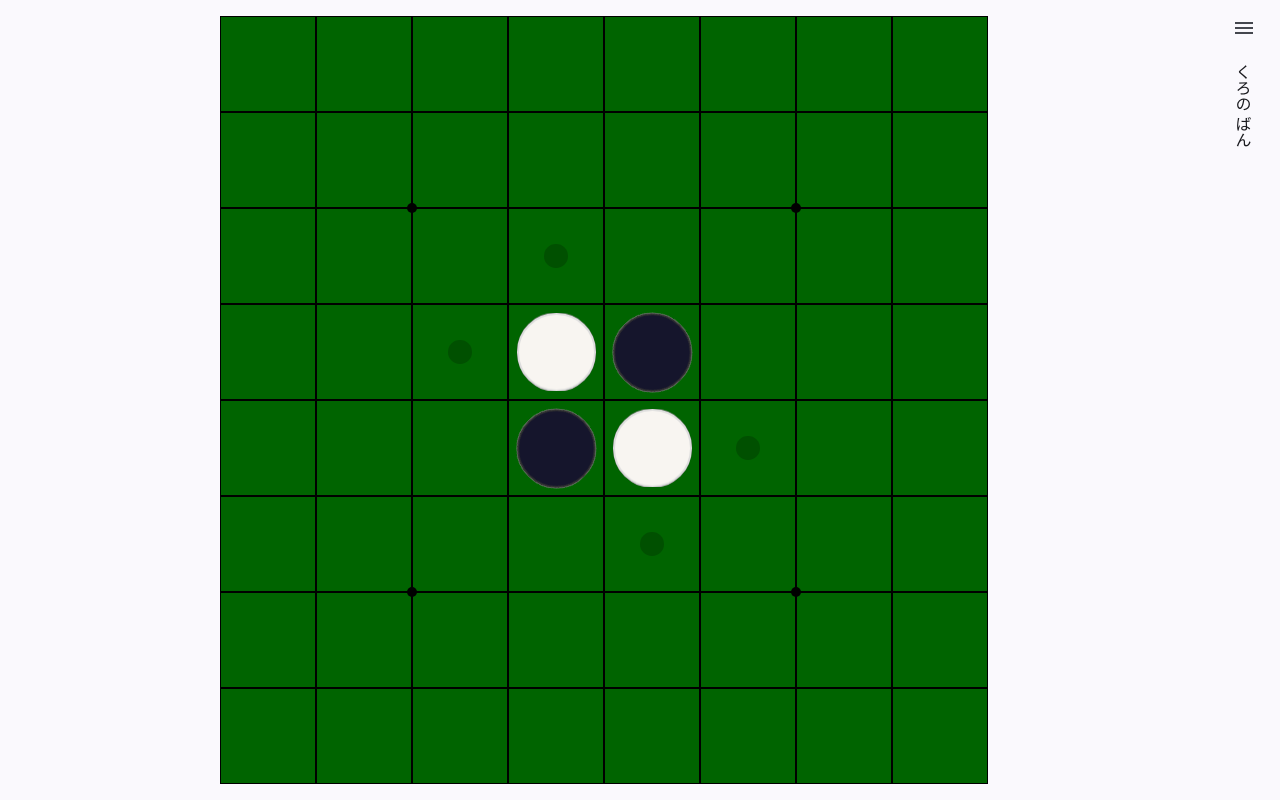
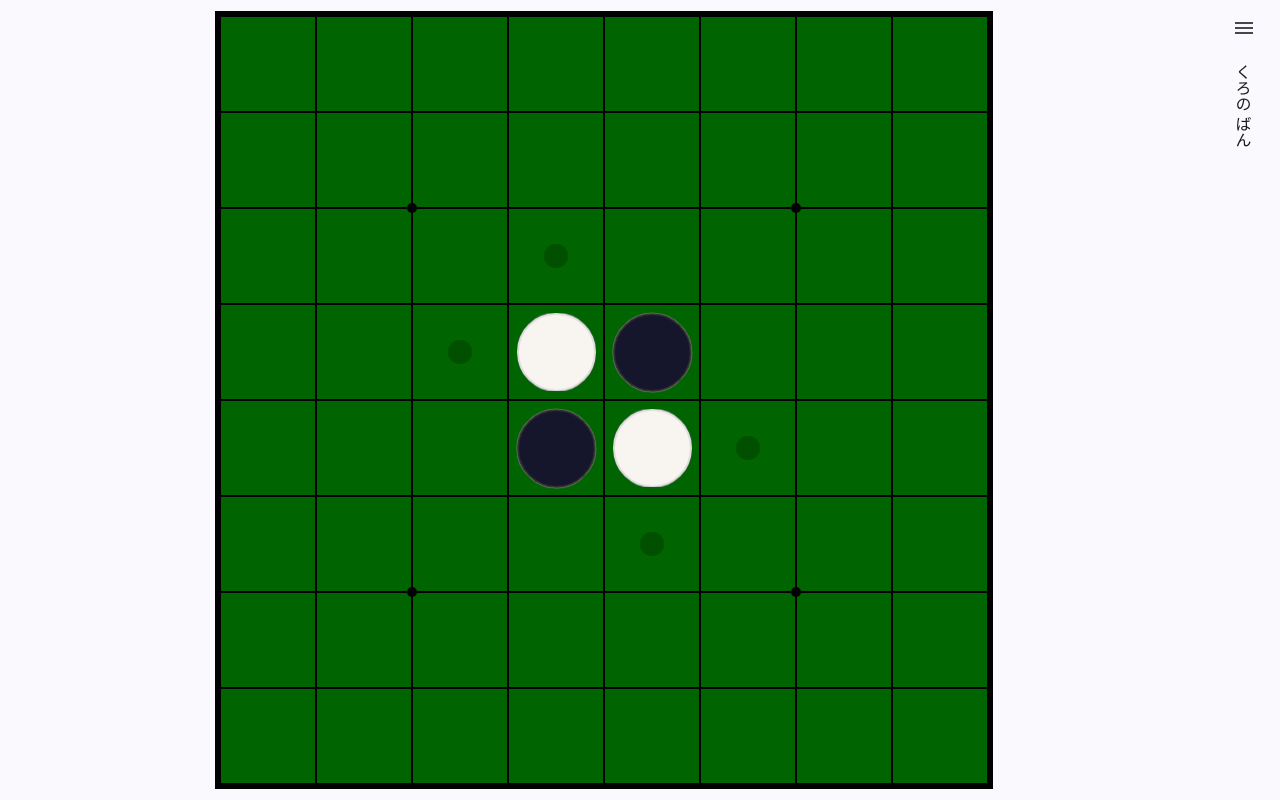
Before and after one commit to tak-ngs/reversi, an Angular app: page / in a window 1280 px wide. Built offline with nearby package versions, Linux system fonts and the light colour scheme.

Commit message:
board layer

```diff
--- a/src/app/app.component.html
+++ b/src/app/app.component.html
@@ -19,8 +19,18 @@
         '--put-hint-delay': opt[game.turnFor()].putHintDelayForCSS(),
        }"
       [attr.data-game-state]="game.state()">
+      <div class="board-back">
+        @for (cell of board.cells; track $index) {
+        <div class="cell">
+          @if(dot[$index]; as dotPos){
+          <span class="dot"
+            [ngClass]="dotPos"></span>
+          }
+        </div>
+        }
+      </div>
       <div class="board">
-        @for (cell of board.cells; track $index; let ri = $index ) {
+        @for (cell of board.cells; track $index) {
           <app-cell [cell]="cell"
           [address]="$index | fn: address"></app-cell>
         }
--- a/src/app/app.component.scss
+++ b/src/app/app.component.scss
@@ -22,23 +22,59 @@ mat-sidenav-content {
 }
 
 .board-container {
+  position: relative;
   flex: 1 0 auto;
   display: flex;
   align-items: center;
   justify-content: center;
 }
 
-.board {
-  background-color: darkgreen;
-  width: fit-content;
-  align-self: center;
+.board-back {
+  position: absolute;
   display: grid;
   grid-template-columns: repeat(8, var(--cell-size));
+  background-color: darkgreen;
 
-  .row {
-    // TODO row要素を消す
-    display: contents;
+  border: 5px solid black;
+
+  .cell {
+    position: relative;
+    height: var(--cell-size);
+    box-sizing: border-box;
+    border: 1px solid black;
+
+    .dot {
+      position: absolute;
+      --dot-size: min(calc(var(--cell-size) * .2), 10px);
+      --dot-offset: calc(var(--dot-size) / -2 - 1px);
+      width: var(--dot-size);
+      height: var(--dot-size);
+      background-color: black;
+      border-radius: 50%;
+
+      &.top {
+        top: var(--dot-offset);
+      }
+
+      &.right {
+        right: var(--dot-offset);
+      }
+
+      &.bottom {
+        bottom: var(--dot-offset);
+      }
+
+      &.left {
+        left: var(--dot-offset);
+      }
+    }
   }
+
+}
+
+.board {
+  display: grid;
+  grid-template-columns: repeat(8, var(--cell-size));
 }
 
 
--- a/src/app/app.component.ts
+++ b/src/app/app.component.ts
@@ -12,10 +12,13 @@ import { MatSidenavModule } from '@angular/material/sidenav';
 import { PlayerOptionsPageComponent } from './options/player-options-page/player-options-page.component';
 import { StoneColorPipe } from "./stone-color.pipe";
 import { FnPipe } from './fn.pipe';
+import { NgClass } from '@angular/common';
 
 @Component({
   selector: 'app-root',
-  imports: [CellComponent,
+  imports: [
+    NgClass,
+    CellComponent,
     MatMenuModule,
     MatIconModule,
     MatButtonModule,
@@ -38,6 +41,12 @@ export class AppComponent {
   gameEndDialog = viewChild<ElementRef<HTMLDialogElement>>('gameEndDialog');
   cellViews = viewChildren<CellComponent, ElementRef<HTMLElement>>(CellComponent, { read: ElementRef });
 
+  dot: { [k: number]: string | undefined } = {
+    9: 'bottom right',
+    14: 'bottom left',
+    49: 'top right',
+    54: 'top left',
+  }
   constructor() {
     toObservable(this.game.state).subscribe(async state => {
       switch (state) {
@@ -55,7 +64,6 @@ export class AppComponent {
       }
     });
   }
-
 
   address = (i: number): [number, number] => {
     return [Math.trunc(i / 8), i % 8];
@@ -91,7 +99,7 @@ export class AppComponent {
     const stoneB = b.querySelector<HTMLElement>('.stone');
     const colorA = this.board.cells[aIdx]();
     const colorB = this.board.cells[bIdx]();
-    const transDuration = 1500;
+    const transDuration = 150;
 
     a.parentElement!.style.zIndex = '3';
     a.style.zIndex = '4';
--- a/src/app/cell/cell.component.html
+++ b/src/app/cell/cell.component.html
@@ -15,9 +15,3 @@
   </span>
   }
 </div>
-
-@let dotPos = blackdot();
-@if(dotPos){
-<span class="dot"
-  [ngClass]="dotPos"></span>
-}
--- a/src/app/cell/cell.component.scss
+++ b/src/app/cell/cell.component.scss
@@ -2,7 +2,6 @@
   width: var(--cell-size);
   height: var(--cell-size);
   overflow: hidden;
-  border: 1px solid black;
   box-sizing: border-box;
   display: flex;
   align-items: center;
@@ -11,32 +10,6 @@
   perspective: 200px;
   position: relative;
   overflow: visible;
-}
-
-.dot {
-  position: absolute;
-  --dot-size: min(calc(var(--cell-size) * .2), 10px);
-  --dot-offset: calc(var(--dot-size) / -2 - 1px);
-  width: var(--dot-size);
-  height: var(--dot-size);
-  background-color: black;
-  border-radius: 50%;
-
-  &.top {
-    top: var(--dot-offset);
-  }
-
-  &.right {
-    right: var(--dot-offset);
-  }
-
-  &.bottom {
-    bottom: var(--dot-offset);
-  }
-
-  &.left {
-    left: var(--dot-offset);
-  }
 }
 
 .stone-wrapper {
```
Also changed, not shown: 1 other file (tests, documents, lock files or other folders).
